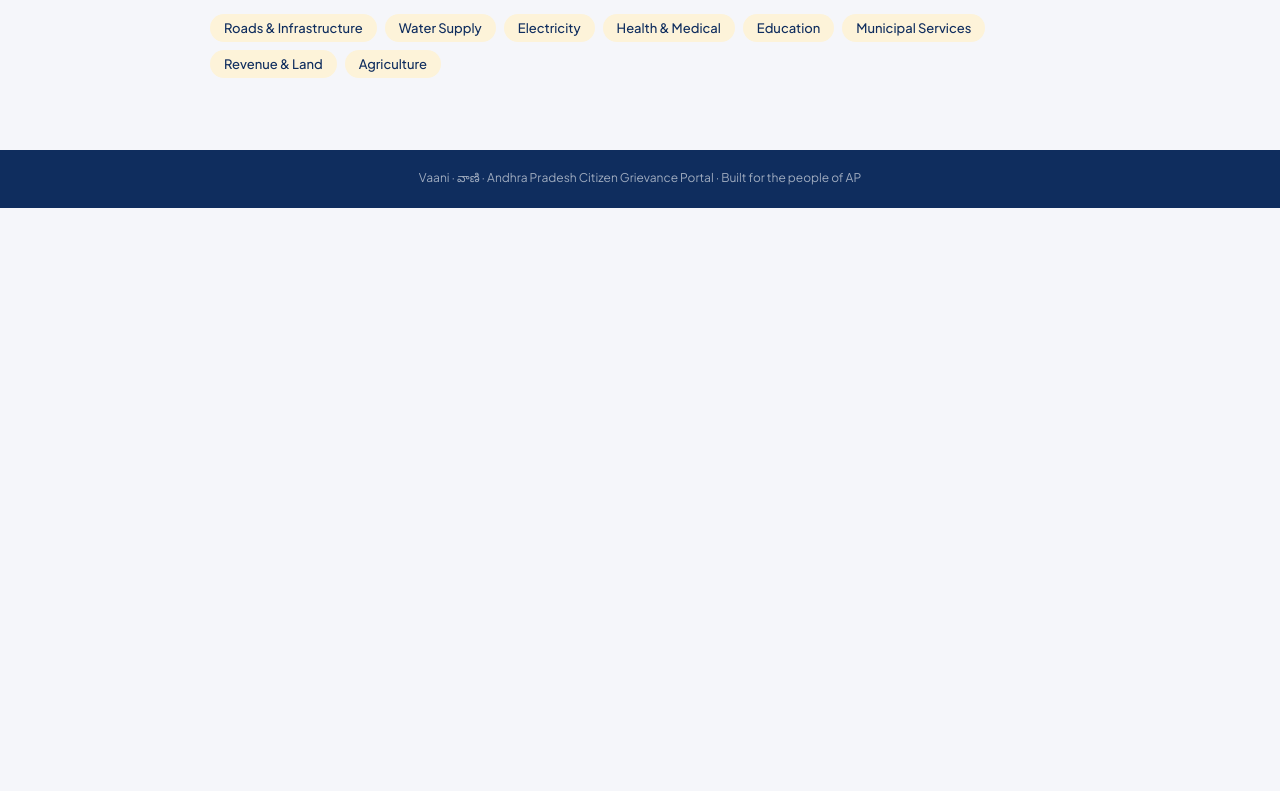
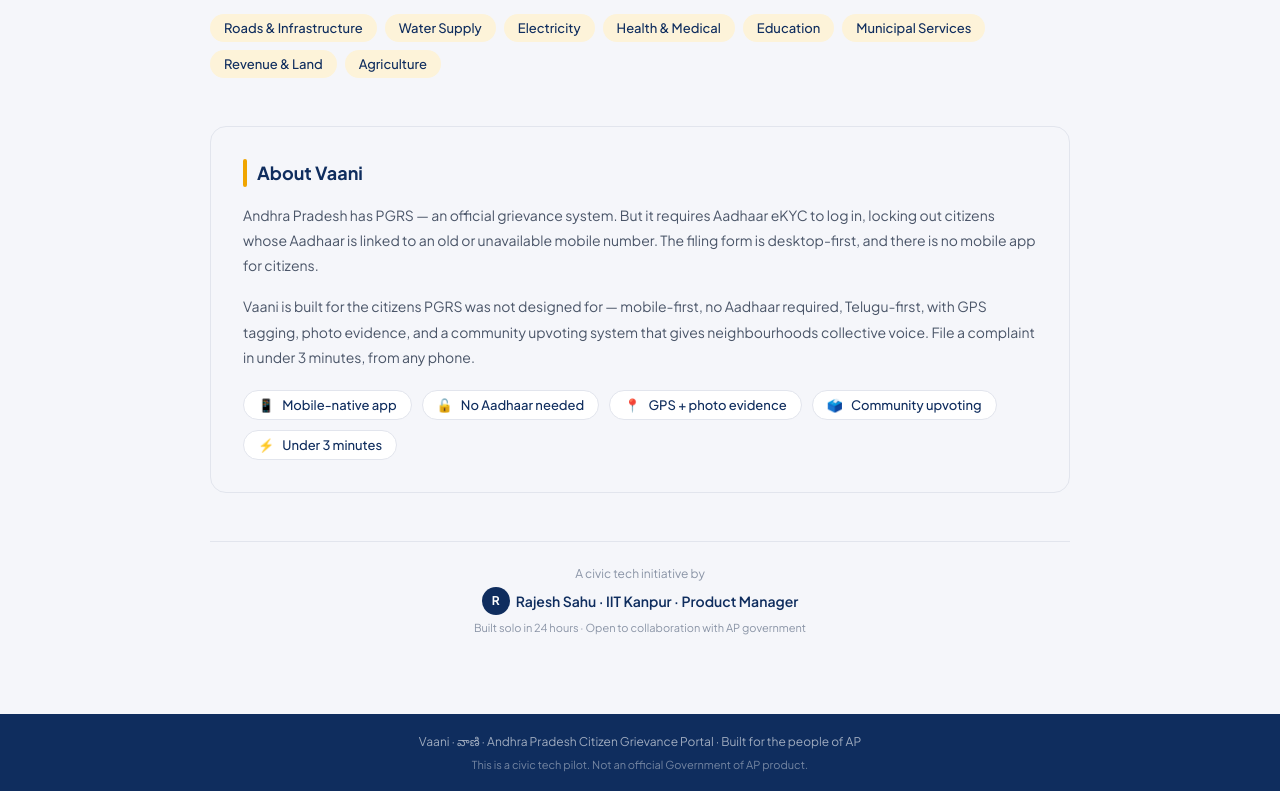
Before and after one commit to andhrapradeshvaani-afk/vaani-frontend, a Next.js app: page / in a window 1280 px wide. Shown: the part 917-1708 px from the top of the page. Before the commit the page ends 1125 px from the top, so only its background shows below. Built offline with nearby package versions, Linux system fonts and the light colour scheme; no server answers; a web font is replaced by a local one.

Commit message:
feat: Add About Vaani section and builder credit to homepage

```diff
--- a/app/page.js
+++ b/app/page.js
@@ -108,7 +108,7 @@
         </div>
 
         {/* DEPARTMENTS */}
-        <div>
+        <div style={{marginBottom:'48px'}}>
           <div className="page-title" style={{marginBottom:'16px'}}>{lang==='en'?'Departments covered':'విభాగాలు'}</div>
           <div style={{display:'flex',flexWrap:'wrap',gap:'8px'}}>
             {c.depts.map((d,i) => (
@@ -119,11 +119,70 @@
           </div>
         </div>
 
+        {/* ABOUT VAANI */}
+        <div style={{background:'var(--bg)',border:'1px solid var(--border)',borderRadius:'16px',padding:'32px',marginBottom:'48px'}}>
+          <div style={{display:'flex',alignItems:'center',gap:'10px',marginBottom:'16px'}}>
+            <div style={{width:'4px',height:'28px',background:'var(--ap-gold)',borderRadius:'2px'}}/>
+            <div style={{fontSize:'18px',fontWeight:'700',color:'var(--ap-navy)'}}>
+              {lang==='en'?'About Vaani':'వాణి గురించి'}
+            </div>
+          </div>
+          <p style={{fontSize:'14px',color:'var(--text-2)',lineHeight:'1.8',marginBottom:'16px'}}>
+            {lang==='en'
+              ? 'Andhra Pradesh has PGRS — an official grievance system. But it requires Aadhaar eKYC to log in, locking out citizens whose Aadhaar is linked to an old or unavailable mobile number. The filing form is desktop-first, and there is no mobile app for citizens.'
+              : 'ఆంధ్రప్రదేశ్‌లో PGRS అనే అధికారిక ఫిర్యాదు వ్యవస్థ ఉంది. కానీ అది లాగిన్ కోసం ఆధార్ eKYC అవసరం — పాత లేదా అందుబాటులో లేని మొబైల్ నంబర్‌తో ఆధార్ లింక్ అయిన పౌరులు లాగిన్ చేయలేరు.'
+            }
+          </p>
+          <p style={{fontSize:'14px',color:'var(--text-2)',lineHeight:'1.8',marginBottom:'20px'}}>
+            {lang==='en'
+              ? 'Vaani is built for the citizens PGRS was not designed for — mobile-first, no Aadhaar required, Telugu-first, with GPS tagging, photo evidence, and a community upvoting system that gives neighbourhoods collective voice. File a complaint in under 3 minutes, from any phone.'
+              : 'వాణి అలాంటి పౌరుల కోసం నిర్మించబడింది — మొబైల్-ఫస్ట్, ఆధార్ అవసరం లేదు, తెలుగు-ఫస్ట్, GPS ట్యాగింగ్, ఫోటో సాక్ష్యం మరియు కమ్యూనిటీ అప్‌వోటింగ్ సిస్టమ్‌తో. 3 నిమిషాల్లోపు ఏ ఫోన్ నుండైనా ఫిర్యాదు నమోదు చేయండి.'
+            }
+          </p>
+          <div style={{display:'flex',flexWrap:'wrap',gap:'10px'}}>
+            {[
+              {icon:'📱', label: lang==='en'?'Mobile-native app':'మొబైల్ యాప్'},
+              {icon:'🔓', label: lang==='en'?'No Aadhaar needed':'ఆధార్ అవసరం లేదు'},
+              {icon:'📍', label: lang==='en'?'GPS + photo evidence':'GPS + ఫోటో సాక్ష్యం'},
+              {icon:'🗳️', label: lang==='en'?'Community upvoting':'కమ్యూనిటీ అప్‌వోటింగ్'},
+              {icon:'⚡', label: lang==='en'?'Under 3 minutes':'3 నిమిషాల్లోపు'},
+            ].map((f,i) => (
+              <div key={i} style={{display:'flex',alignItems:'center',gap:'8px',background:'white',border:'1px solid var(--border)',borderRadius:'20px',padding:'6px 14px',fontSize:'13px',fontWeight:'500',color:'var(--ap-navy)'}}>
+                <span>{f.icon}</span><span>{f.label}</span>
+              </div>
+            ))}
+          </div>
+        </div>
+
+        {/* BUILT BY */}
+        <div style={{borderTop:'1px solid var(--border)',paddingTop:'24px',marginBottom:'8px',display:'flex',flexDirection:'column',alignItems:'center',gap:'6px',textAlign:'center'}}>
+          <div style={{fontSize:'12px',color:'var(--text-3)'}}>
+            {lang==='en'?'A civic tech initiative by':'సివిక్ టెక్ చొరవ'}
+          </div>
+          <a
+            href="https://linkedin.com/in/sahu-rajesh160608"
+            target="_blank"
+            rel="noopener noreferrer"
+            style={{fontSize:'14px',fontWeight:'600',color:'var(--ap-navy)',textDecoration:'none',display:'flex',alignItems:'center',gap:'6px'}}
+          >
+            <span style={{width:'28px',height:'28px',borderRadius:'50%',background:'var(--ap-navy)',color:'white',display:'inline-flex',alignItems:'center',justifyContent:'center',fontSize:'12px',fontWeight:'700',flexShrink:0}}>R</span>
+            Rajesh Sahu · IIT Kanpur · Product Manager
+          </a>
+          <div style={{fontSize:'11px',color:'var(--text-3)'}}>
+            {lang==='en'
+              ? 'Built solo in 24 hours · Open to collaboration with AP government'
+              : '24 గంటల్లో నిర్మించబడింది · AP ప్రభుత్వంతో సహకారానికి సిద్ధంగా ఉన్నాను'}
+          </div>
+        </div>
+
       </div>
 
       {/* FOOTER */}
       <footer style={{background:'var(--ap-navy)',color:'rgba(255,255,255,0.6)',textAlign:'center',padding:'20px',fontSize:'12px',marginTop:'40px'}}>
-        Vaani · వాణి · Andhra Pradesh Citizen Grievance Portal · Built for the people of AP
+        <div>Vaani · వాణి · Andhra Pradesh Citizen Grievance Portal · Built for the people of AP</div>
+        <div style={{marginTop:'6px',fontSize:'11px',opacity:0.7}}>
+          This is a civic tech pilot. Not an official Government of AP product.
+        </div>
       </footer>
     </>
   );
```
